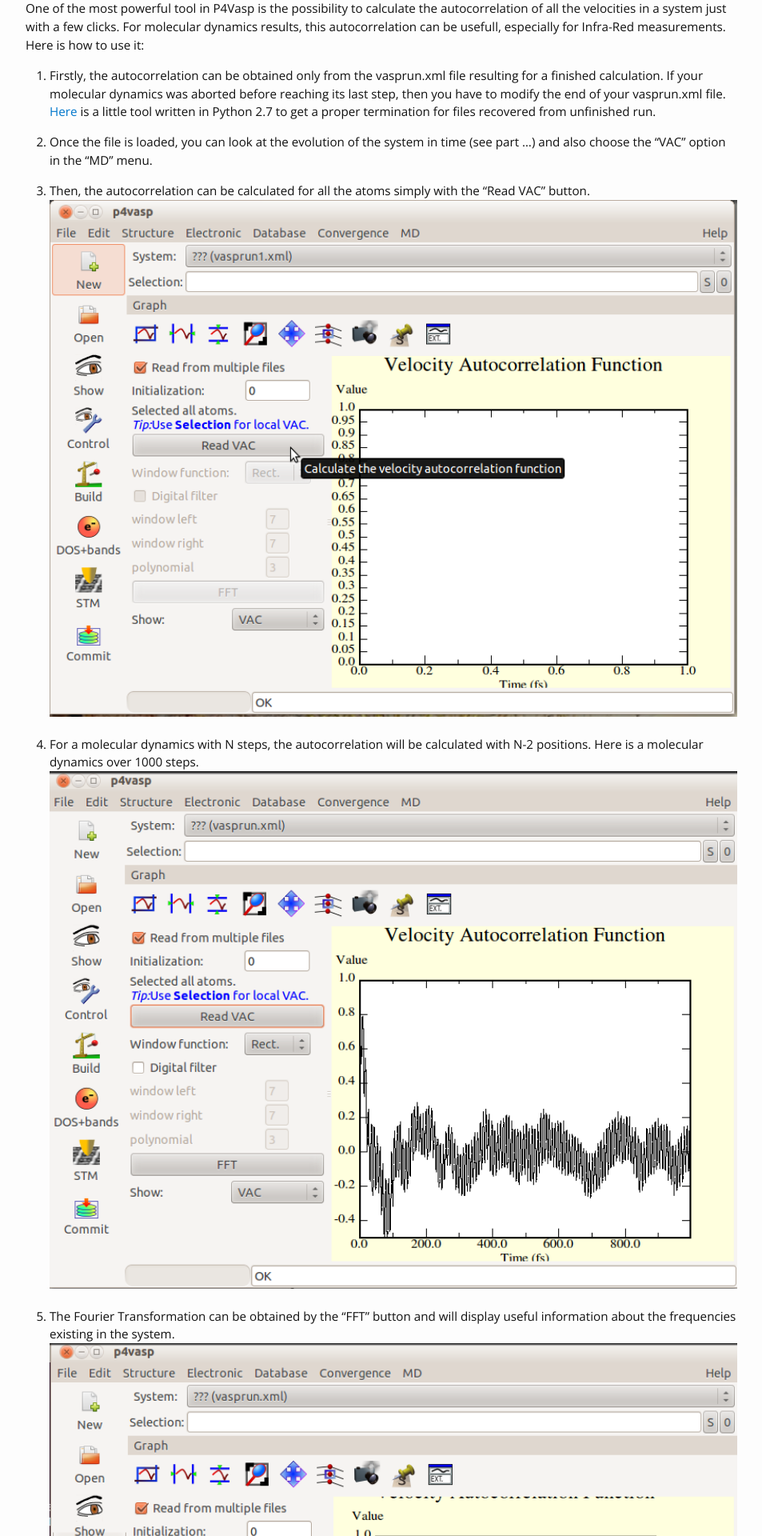
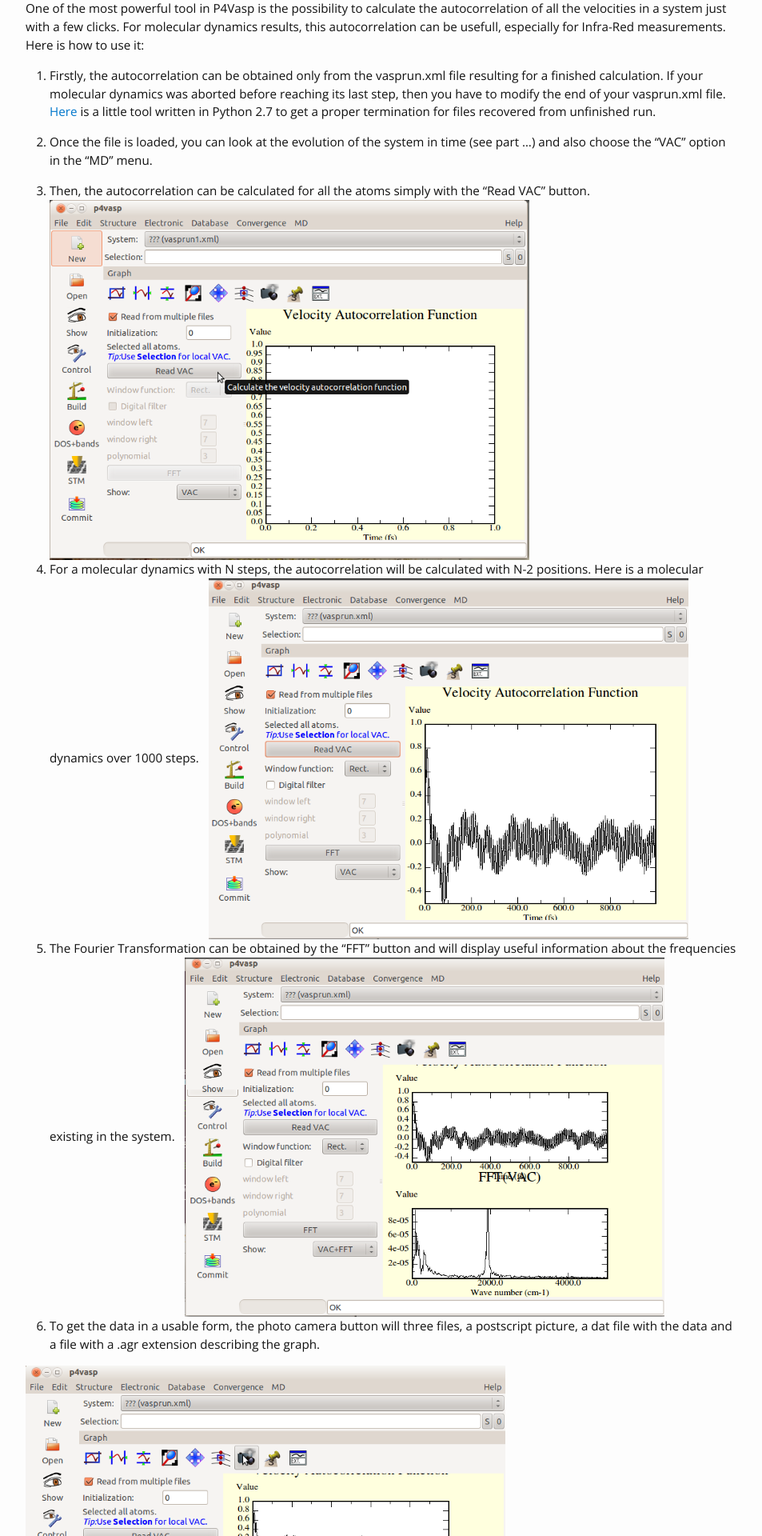
Before and after one commit to dacornu/dacornu.github.io, a Jekyll site: the page built from p4vasp.md, in a window 1280 px wide. Shown: the part 600-2520 px from the top of the page at 80% size, without its empty margins (163-1116 px from the left). Built offline with Jekyll 4.4.1, drawn with Linux system fonts in a browser that asks for light colours.

Commit message:
Update p4vasp.md

```diff
--- a/p4vasp.md
+++ b/p4vasp.md
@@ -28,19 +28,19 @@
 
 3. Then, the autocorrelation can be calculated for all the atoms simply with the "Read VAC" button.
 &nbsp;
- <img src="/images/VAC1.png" alt="Velocity autocorrelation" width="1000">
+ <img src="/images/VAC1.png" alt="Velocity autocorrelation" width="600">
 &nbsp;
 4. For a molecular dynamics with N steps, the autocorrelation will be calculated with N-2 positions. Here is a molecular dynamics over 1000 steps.
 &nbsp;
- <img src="/images/VAC2.png" alt="Velocity autocorrelation" width="1000">
+ <img src="/images/VAC2.png" alt="Velocity autocorrelation" width="600">
 &nbsp;
 5. The Fourier Transformation can be obtained by the "FFT" button and will display useful information about the frequencies existing in the system.
 &nbsp;
- <img src="/images/VAC3.png" alt="Velocity autocorrelation" width="1000">
+ <img src="/images/VAC3.png" alt="Velocity autocorrelation" width="600">
 &nbsp;
 6. To get the data in a usable form, the photo camera button will three files, a postscript picture, a dat file with the data and a file with a .agr extension describing the graph.
 
- <img src="/images/VAC4.png" alt="Velocity autocorrelation" width="1000">
+ <img src="/images/VAC4.png" alt="Velocity autocorrelation" width="600">
 
 # Rotate around one bond with p4vasp #
 
```
